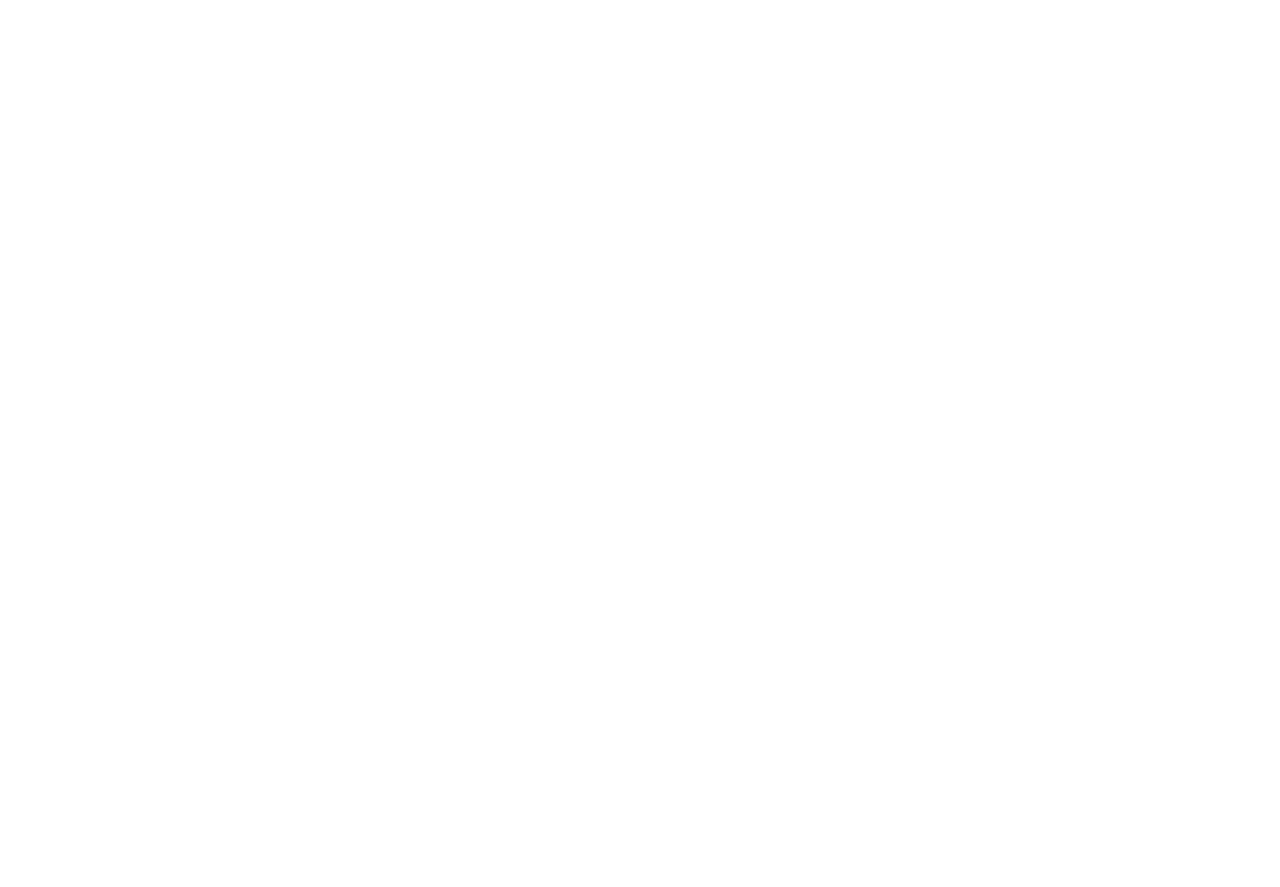
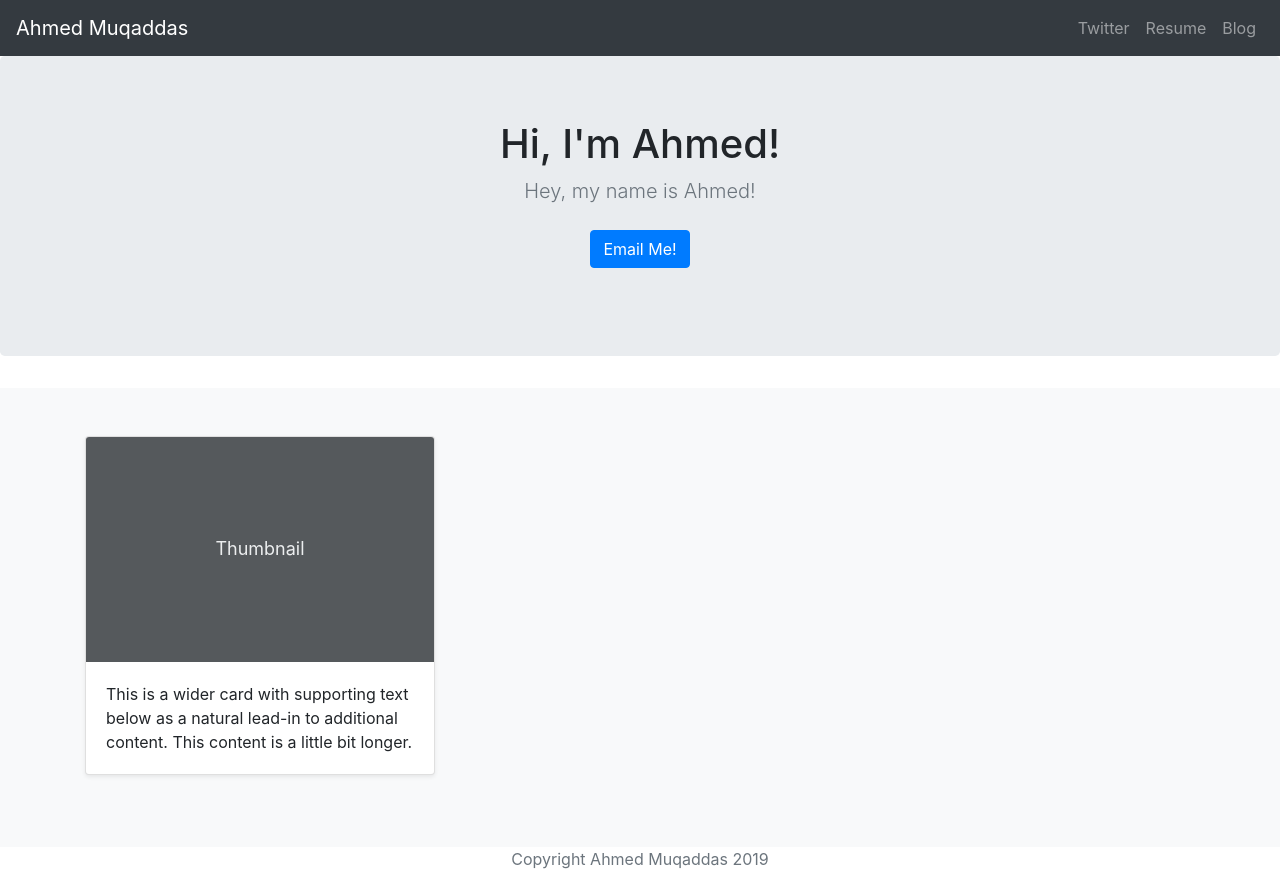
Before and after one commit to ahmedbatty/portfolio, a Django app: page / in a window 1280 px wide. Before the commit the page is empty. Before the commit the page ends 800 px from the top, so only its background shows below. Run offline with Django 3.2, Linux system fonts and the light colour scheme; some libraries are stand-ins or nearby versions.

Commit message:
Added "home.html"

```diff
--- a/jobs/templates/jobs/home.html
+++ b/jobs/templates/jobs/home.html
@@ -1,10 +1,101 @@
-<!DOCTYPE html>
+<!doctype html>
 <html lang="en">
 <head>
-    <meta charset="UTF-8">
-    <title>Home</title>
+    <meta charset="utf-8">
+    <meta name="viewport" content="width=device-width, initial-scale=1, shrink-to-fit=no">
+    <meta name="description" content="">
+    <meta name="author" content="Mark Otto, Jacob Thornton, and Bootstrap contributors">
+    <meta name="generator" content="Jekyll v3.8.5">
+    <title>Album example · Bootstrap</title>
+
+    <link rel="canonical" href="https://getbootstrap.com/docs/4.3/examples/album/">
+
+    <!-- Bootstrap core CSS -->
+    <link rel="stylesheet" href="https://stackpath.bootstrapcdn.com/bootstrap/4.3.1/css/bootstrap.min.css">
+
+
+    <style>
+        .bd-placeholder-img {
+            font-size: 1.125rem;
+            text-anchor: middle;
+            -webkit-user-select: none;
+            -moz-user-select: none;
+            -ms-user-select: none;
+            user-select: none;
+        }
+
+        @media (min-width: 768px) {
+            .bd-placeholder-img-lg {
+                font-size: 3.5rem;
+            }
+        }
+    </style>
 </head>
 <body>
+    <header>
+        <nav class="navbar navbar-expand-lg navbar-dark bg-dark">
+            <a class="navbar-brand" href="#">Ahmed Muqaddas</a>
+            <button class="navbar-toggler" type="button" data-toggle="collapse" data-target="#navbarNavAltMarkup"
+                    aria-controls="navbarNavAltMarkup" aria-expanded="false" aria-label="Toggle navigation">
+                <span class="navbar-toggler-icon"></span>
+            </button>
+            <div class="collapse navbar-collapse" id="navbarNavAltMarkup">
+                <div class="navbar-nav ml-auto">
+                    <a class="nav-item nav-link" href="#">Twitter</a>
+                    <a class="nav-item nav-link" href="#">Resume</a>
+                    <a class="nav-item nav-link" href="#">Blog</a>
+                </div>
+            </div>
+        </nav>
+    </header>
 
+    <main role="main">
+
+        <section class="jumbotron text-center">
+            <div class="container">
+                <h1 class="jumbotron-heading">Hi, I'm Ahmed!</h1>
+                <p class="lead text-muted">Hey, my name is Ahmed!</p>
+                <p>
+                    <a href="#" class="btn btn-primary my-2">Email Me!</a>
+                </p>
+            </div>
+        </section>
+
+        <div class="album py-5 bg-light">
+            <div class="container">
+
+                <div class="row">
+                    <div class="col-md-4">
+                        <div class="card mb-4 shadow-sm">
+                            <svg class="bd-placeholder-img card-img-top" width="100%" height="225"
+                                 xmlns="http://www.w3.org/2000/svg" preserveAspectRatio="xMidYMid slice"
+                                 focusable="false" role="img" aria-label="Placeholder: Thumbnail"><title>
+                                Placeholder</title>
+                                <rect width="100%" height="100%" fill="#55595c"/>
+                                <text x="50%" y="50%" fill="#eceeef" dy=".3em">Thumbnail</text>
+                            </svg>
+                            <div class="card-body">
+                                <p class="card-text">
+                                    This is a wider card with supporting text below as a natural
+                                    lead-in to additional content. This content is a little bit longer.
+                                </p>
+                            </div>
+                        </div>
+                    </div>
+                </div>
+            </div>
+        </div>
+
+    </main>
+
+    <footer class="text-muted">
+        <div class="container text-center">
+            <p>Copyright Ahmed Muqaddas {% now "Y" %}</p>
+        </div>
+    </footer>
+
+    <script src="https://code.jquery.com/jquery-3.3.1.slim.min.js"></script>
+    <script src="https://cdnjs.cloudflare.com/ajax/libs/popper.js/1.14.7/umd/popper.min.js"></script>
+    <script src="https://stackpath.bootstrapcdn.com/bootstrap/4.3.1/js/bootstrap.min.js"></script>
 </body>
 </html>
```
